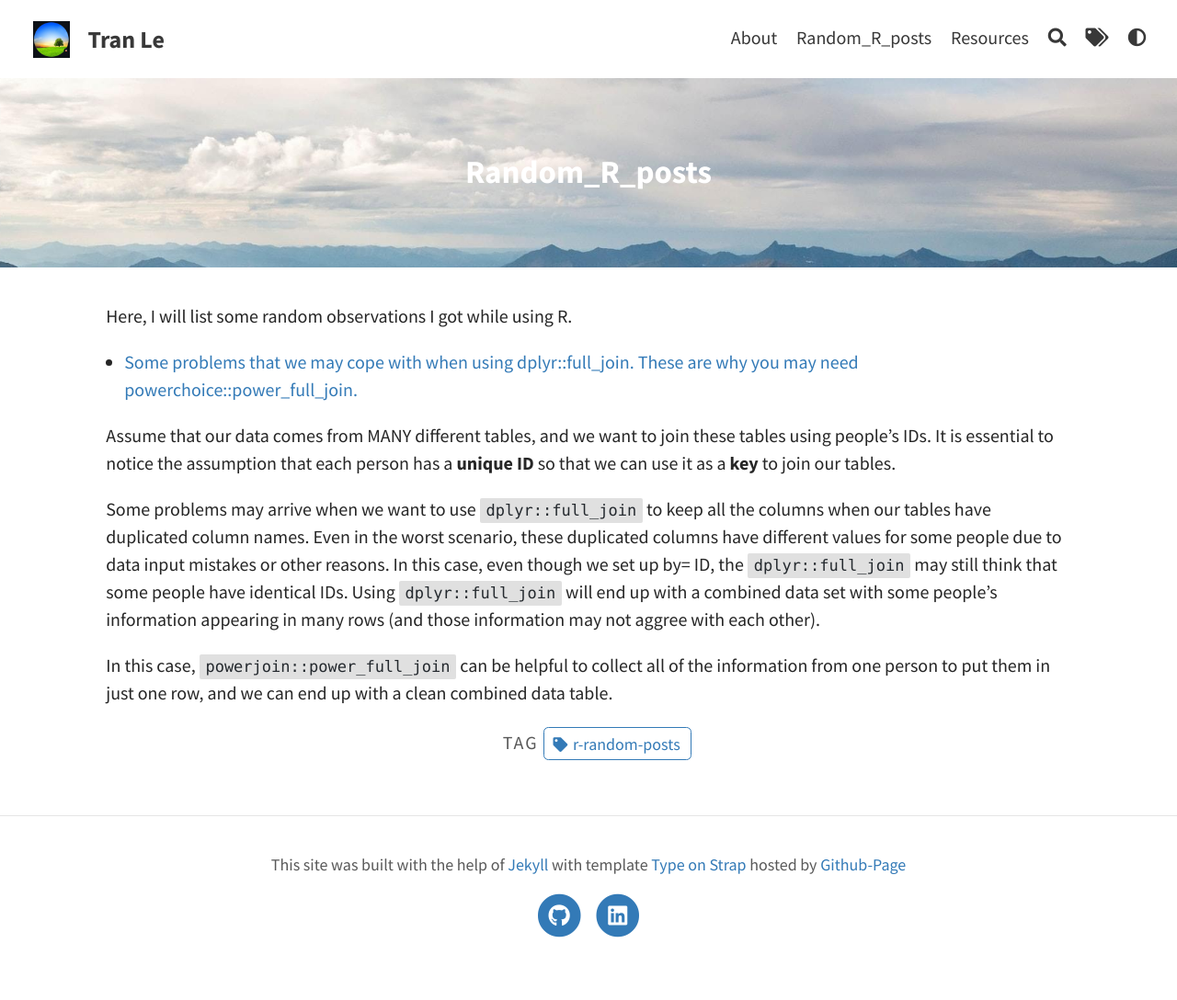
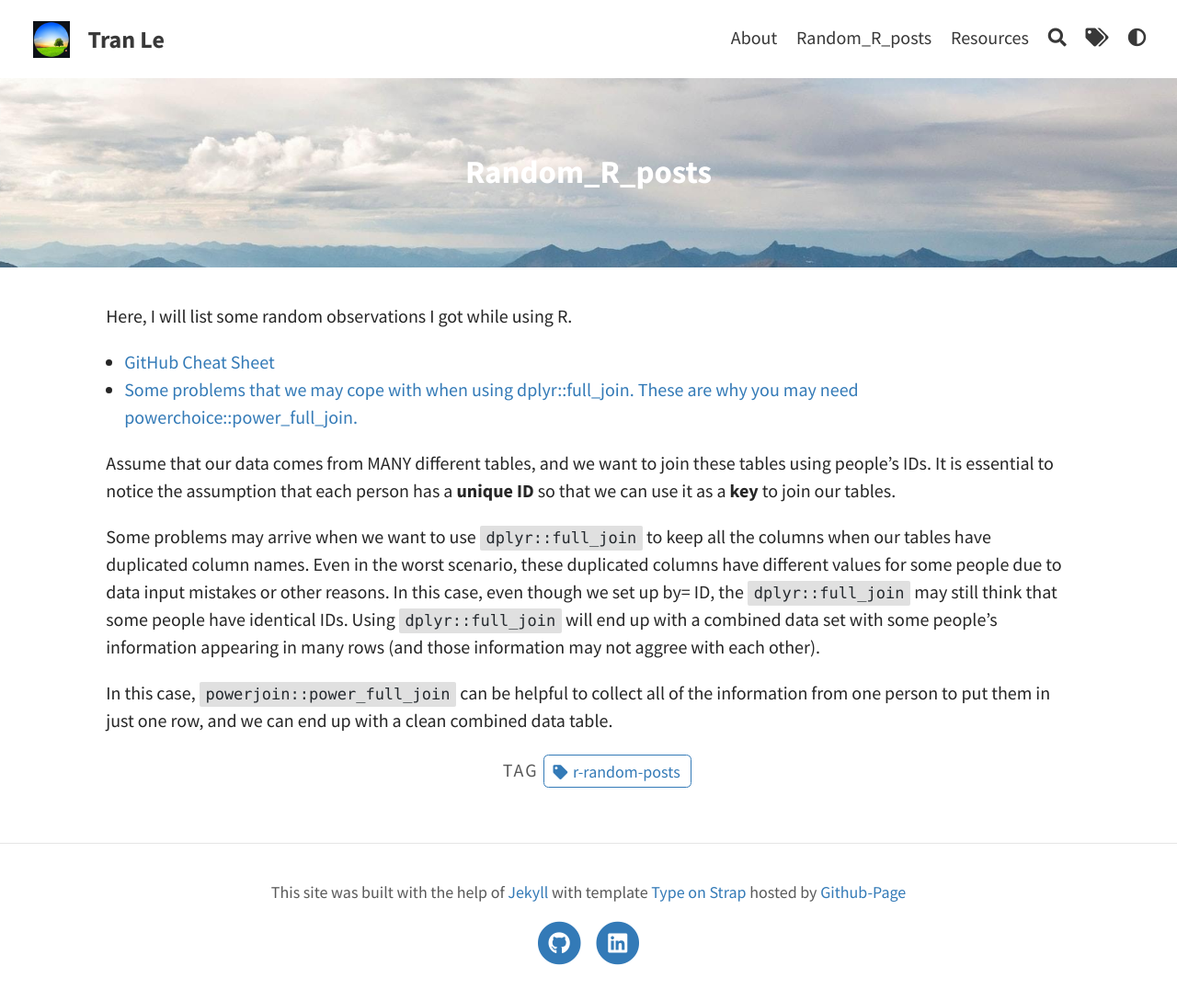
Before and after one commit to tranktle/porfolio, a Jekyll site: the page built from pages/r-random-post.md, in a window 1280 px wide. Shown: the whole page at 92% size. Built offline with Jekyll 4.4.1, drawn with Linux system fonts in a browser that asks for light colours; before the commit the page ends 1058 px from its top, so only the background shows below that.

Commit message:
Update r-random-post.md

```diff
--- a/pages/r-random-post.md
+++ b/pages/r-random-post.md
@@ -7,7 +7,9 @@
 ---
 Here, I will list some random observations I got while using R.
 
-- [Some problems that we may cope with when using dplyr::full_join. These are why you may need powerchoice::power_full_join.](https://tranktle.github.io/some_random_r_observation/)
+- [GitHub Cheat Sheet](https://tranktle.github.io/r-random-tricks/github-cheatsheet.html)
+
+- [Some problems that we may cope with when using dplyr::full_join. These are why you may need powerchoice::power_full_join.](https://tranktle.github.io/r-random-tricks/problems-when-using-dplyrfull_join.html)
 
 Assume that our data comes from MANY different tables, and we want to join these tables using people's IDs. It is essential to notice the assumption that each person has a **unique ID** so that we can use it as a **key** to join our tables.
 
```
